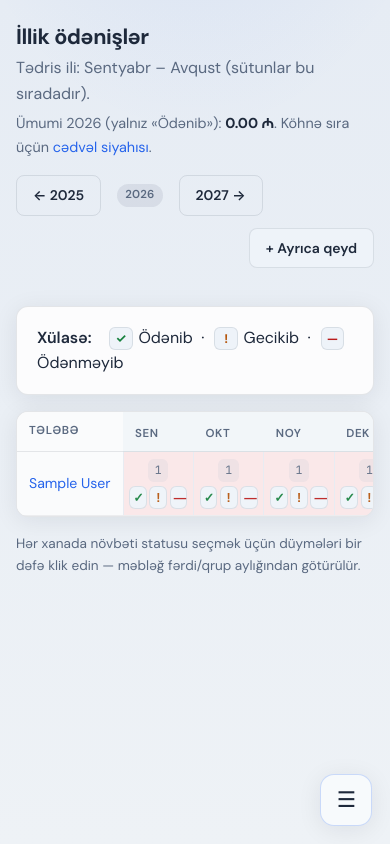
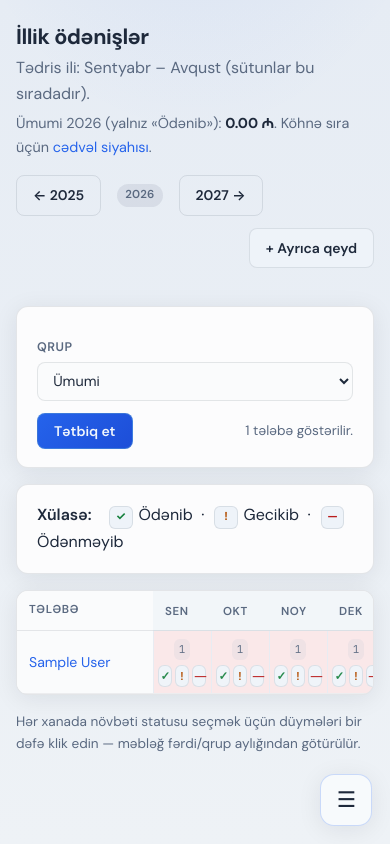
Before and after one commit to teymurov-git/Student-Management-System-Main, a Django app: page /odenisler/ in a window 390 px wide. Run offline with Django 4.2, Linux system fonts and the light colour scheme; a user stored in the database is signed in; tables that the repository leaves empty hold one stand-in row (values such as "Sample post").

Commit message:
'updated'

```diff
--- a/backend/portal/static/portal/style.css
+++ b/backend/portal/static/portal/style.css
@@ -1528,6 +1528,15 @@ html[data-theme="light"] .theme-toggle:hover {
 .pay-year-toolbar .btn-secondary {
   margin-left: auto;
 }
+.pay-grid-filter {
+  align-items: flex-end;
+}
+.pay-grid-filter__summary {
+  align-self: center;
+  color: var(--text-secondary);
+  margin-left: auto;
+  font-size: 0.85rem;
+}
 .pay-grid-wrap {
   padding: 0;
   overflow: hidden;
@@ -1537,15 +1546,17 @@ html[data-theme="light"] .theme-toggle:hover {
   -webkit-overflow-scrolling: touch;
 }
 .pay-grid {
-  min-width: 920px;
-  width: max-content;
-  margin-inline: auto;
+  min-width: 58rem;
+  width: 100%;
+  table-layout: fixed;
+  margin-inline: 0;
 }
 .pay-grid th.sticky-col,
 .pay-grid td.sticky-col {
   position: sticky;
   left: 0;
   z-index: 2;
+  width: clamp(9rem, 18%, 12rem);
   background: var(--surface);
   box-shadow: 3px 0 8px rgba(0, 0, 0, 0.12);
 }
@@ -1559,21 +1570,26 @@ html[data-theme="light"] .theme-toggle:hover {
   text-transform: uppercase;
   letter-spacing: 0.04em;
   color: var(--text-secondary);
-  max-width: 4.75rem;
+  padding-inline: 0.28rem;
+  white-space: normal;
+  word-break: keep-all;
 }
 .pay-grid-month span {
   display: block;
   line-height: 1.25;
+  overflow-wrap: anywhere;
 }
 .pay-grid-name {
   white-space: nowrap;
   font-size: 0.88rem;
+  overflow: hidden;
+  text-overflow: ellipsis;
 }
 .pay-cell {
   padding: 0.35rem !important;
   vertical-align: top;
   border-left: 1px solid rgba(94, 120, 160, 0.12);
-  min-width: 4.4rem;
+  min-width: 0;
 }
 .pay-cell-actions {
   margin: 0;
@@ -1652,3 +1668,27 @@ html[data-theme="light"] .pay-grid th.sticky-col,
 html[data-theme="light"] .pay-grid td.sticky-col {
   background: #fafbfc;
 }
+@media (max-width: 720px) {
+  .pay-grid {
+    min-width: 52rem;
+  }
+  .pay-grid th.sticky-col,
+  .pay-grid td.sticky-col {
+    width: 8.5rem;
+  }
+  .pay-grid-month {
+    font-size: 0.66rem;
+    letter-spacing: 0.02em;
+  }
+  .pay-cell {
+    padding-inline: 0.26rem !important;
+  }
+  .pill {
+    font-size: 0.68rem;
+    padding-inline: 0.32rem;
+  }
+  .pct {
+    font-size: 0.72rem;
+    padding-inline: 0.12rem;
+  }
+}
--- a/backend/portal/templates/portal/payment_grid.html
+++ b/backend/portal/templates/portal/payment_grid.html
@@ -8,17 +8,34 @@
       Tədris ili: Sentyabr – Avqust (sütunlar bu sıradadır).
     </p>
     <p class="lead">
-      Ümumi {{ grid_year }} (yalnız «Ödənib»): <strong style="color:var(--text);">{{ year_total_paid|floatformat:2 }} ₼</strong>.
+      {{ payment_scope_label }} {{ grid_year }} (yalnız «Ödənib»): <strong style="color:var(--text);">{{ year_total_paid|floatformat:2 }} ₼</strong>.
       Köhnə sıra üçün <a href="{% url 'portal:payment_list' %}">cədvəl siyahısı</a>.
     </p>
   </div>
   <div class="page-actions toolbar pay-year-toolbar">
-    <a class="btn btn-ghost" href="?year={{ prev_year }}" aria-label="{{ prev_year }}">← {{ prev_year }}</a>
+    <a class="btn btn-ghost" href="?year={{ prev_year }}{{ group_query_suffix }}" aria-label="{{ prev_year }}">← {{ prev_year }}</a>
     <span class="badge badge-muted" style="align-self:center;">{{ grid_year }}</span>
-    <a class="btn btn-ghost" href="?year={{ next_year }}" aria-label="{{ next_year }}">{{ next_year }} →</a>
-    <a class="btn btn-secondary" href="{% url 'portal:payment_add' %}?year={{ grid_year }}">+ Ayrıca qeyd</a>
+    <a class="btn btn-ghost" href="?year={{ next_year }}{{ group_query_suffix }}" aria-label="{{ next_year }}">{{ next_year }} →</a>
+    <a class="btn btn-secondary" href="{% url 'portal:payment_add' %}?year={{ grid_year }}{{ group_query_suffix }}">+ Ayrıca qeyd</a>
   </div>
 </div>
+
+<form method="get" class="card toolbar pay-grid-filter">
+  <input type="hidden" name="year" value="{{ grid_year }}">
+  <div class="field field-grow">
+    <label for="id_payment_group">Qrup</label>
+    <select class="field-control" id="id_payment_group" name="student_group" onchange="this.form.submit()">
+      <option value="" {% if not selected_student_group %}selected{% endif %}>Ümumi</option>
+      {% for group in student_groups %}
+      <option value="{{ group.pk }}" {% if selected_student_group == group.pk|stringformat:"s" %}selected{% endif %}>{{ group.name }}</option>
+      {% endfor %}
+    </select>
+  </div>
+  <div class="field" style="align-self:flex-end;">
+    <button type="submit" class="btn btn-primary">Tətbiq et</button>
+  </div>
+  <span class="text-caption pay-grid-filter__summary">{{ student_count }} tələbə göstərilir.</span>
+</form>
 
 <div class="card pay-grid-legend">
   <span style="margin-right:0.75rem;font-weight:600;">Xülasə:</span>
@@ -51,6 +68,7 @@
               <input type="hidden" name="student_id" value="{{ row.student.pk }}">
               <input type="hidden" name="year" value="{{ grid_year }}">
               <input type="hidden" name="month" value="{{ cell.month }}">
+              {% if selected_student_group %}<input type="hidden" name="student_group" value="{{ selected_student_group }}">{% endif %}
               <div class="pay-cell-top">
                 {% if cell.payment %}
                   {% if cell.payment.status == 'paid' %}<span class="pill pill-ok" title="{{ cell.payment.amount }} ₼">{{ cell.payment.amount|floatformat:0 }}</span>
@@ -73,7 +91,7 @@
           {% endfor %}
         </tr>
         {% empty %}
-        <tr><td colspan="13"><div class="empty-state">Heç aktiv tələbə yoxdur.</div></td></tr>
+        <tr><td colspan="13"><div class="empty-state">{% if selected_group %}Bu qrupda aktiv tələbə yoxdur.{% else %}Heç aktiv tələbə yoxdur.{% endif %}</div></td></tr>
         {% endfor %}
       </tbody>
     </table>
--- a/backend/portal/views.py
+++ b/backend/portal/views.py
@@ -883,12 +883,26 @@ class PaymentYearGridView(LoginRequiredMixin, TemplateView):
             year = int(raw_y)
         except (TypeError, ValueError):
             year = td.year
+        selected_student_group = ""
+        selected_group = None
+        raw_group = self.request.GET.get("student_group", "")
+        if raw_group and raw_group.isdigit():
+            selected_group = StudentGroup.objects.filter(pk=int(raw_group)).first()
+            if selected_group:
+                selected_student_group = str(selected_group.pk)
         students = Student.objects.filter(is_archived=False).select_related(
             "student_group"
         ).order_by("last_name", "first_name")
+        if selected_group:
+            students = students.filter(student_group=selected_group)
         pay_qs = MonthlyPayment.objects.filter(year=year).select_related(
-            "student"
+            "student", "student__student_group"
         )
+        if selected_group:
+            pay_qs = pay_qs.filter(student__student_group=selected_group)
+        paid_total = pay_qs.filter(status=MonthlyPayment.Status.PAID).aggregate(
+            t=Sum("amount")
+        )["t"] or Decimal("0")
         pmap = {}
         for p in pay_qs:
             pmap[(p.student_id, p.month)] = p
@@ -909,12 +923,22 @@ class PaymentYearGridView(LoginRequiredMixin, TemplateView):
                 "grid_year": year,
                 "prev_year": prev_y,
                 "next_year": next_y,
+                "selected_student_group": selected_student_group,
+                "selected_group": selected_group,
+                "student_groups": StudentGroup.objects.all(),
+                "payment_scope_label": selected_group.name if selected_group else "Ümumi",
+                "student_count": len(rows),
+                "group_query_suffix": (
+                    f"&student_group={selected_student_group}"
+                    if selected_student_group
+                    else ""
+                ),
                 "student_rows": rows,
                 "months_row": [
                     {"n": n, "label": AZ_MONTH_SHORT[n]}
                     for n in PAYMENT_GRID_MONTH_ORDER
                 ],
-                "year_total_paid": paid_amount_for_year(year),
+                "year_total_paid": paid_total,
             }
         )
         return ctx
@@ -922,13 +946,18 @@ class PaymentYearGridView(LoginRequiredMixin, TemplateView):
 
 class PaymentSetStatusView(LoginRequiredMixin, View):
     def post(self, request):
+        def grid_redirect_url(target_year):
+            group_id = request.POST.get("student_group", "").strip()
+            suffix = f"&student_group={group_id}" if group_id.isdigit() else ""
+            return reverse("portal:payment_grid") + f"?year={target_year}{suffix}"
+
         try:
             student_id = int(request.POST.get("student_id", ""))
             year = int(request.POST.get("year", ""))
             month = int(request.POST.get("month", ""))
         except (TypeError, ValueError):
             messages.error(request, "Yanlış sorğu.")
-            return redirect(reverse("portal:payment_grid") + f"?year={date.today().year}")
+            return redirect(grid_redirect_url(date.today().year))
 
         status = request.POST.get("status", "").strip().lower()
         if month < 1 or month > 12 or status not in {
@@ -937,7 +966,7 @@ class PaymentSetStatusView(LoginRequiredMixin, View):
             MonthlyPayment.Status.LATE,
         }:
             messages.error(request, "Yanlış ay və ya status.")
-            return redirect(reverse("portal:payment_grid") + f"?year={year}")
+            return redirect(grid_redirect_url(year))
 
         student = get_object_or_404(
             Student.objects.select_related("student_group"), pk=student_id
@@ -987,6 +1016,30 @@ class PaymentSetStatusView(LoginRequiredMixin, View):
         m_stu, y_stu = student_paid_totals(student.pk, year, month)
         m_all = paid_amount_for_month(year, month)
         y_all = paid_amount_for_year(year)
+        scope_label = "bütün tələbələr"
+        m_scope, y_scope = m_all, y_all
+        group_id = request.POST.get("student_group", "").strip()
+        if group_id.isdigit():
+            scope_group = StudentGroup.objects.filter(pk=int(group_id)).first()
+            if scope_group:
+                scope_label = f"«{scope_group.name}» qrupu"
+                m_scope = (
+                    MonthlyPayment.objects.filter(
+                        year=year,
+                        month=month,
+                        status=MonthlyPayment.Status.PAID,
+                        student__student_group=scope_group,
+                    ).aggregate(t=Sum("amount"))["t"]
+                    or Decimal("0")
+                )
+                y_scope = (
+                    MonthlyPayment.objects.filter(
+                        year=year,
+                        status=MonthlyPayment.Status.PAID,
+                        student__student_group=scope_group,
+                    ).aggregate(t=Sum("amount"))["t"]
+                    or Decimal("0")
+                )
         name_m = AZ_MONTHS[month] if 1 <= month <= 12 else str(month)
 
         messages.success(
@@ -994,9 +1047,10 @@ class PaymentSetStatusView(LoginRequiredMixin, View):
             f"{student.full_name} — «{name_m}» statusu yeniləndi. "
             f"Həmin ay üzrə (bu tələbə, ödənib): ₼ {m_stu:.2f}. "
             f"İl üzrə (bu tələbə, ödənib): ₼ {y_stu:.2f}. "
-            f"Cədvəldə bütün tələbələr — ay: ₼ {m_all:.2f}, il ({year}, ödənib): ₼ {y_all:.2f}.",
+            f"Cədvəldə {scope_label} — ay: ₼ {m_scope:.2f}, "
+            f"il ({year}, ödənib): ₼ {y_scope:.2f}.",
         )
-        return redirect(reverse("portal:payment_grid") + f"?year={year}")
+        return redirect(grid_redirect_url(year))
 
 
 class PaymentListView(LoginRequiredMixin, ListView):
```
